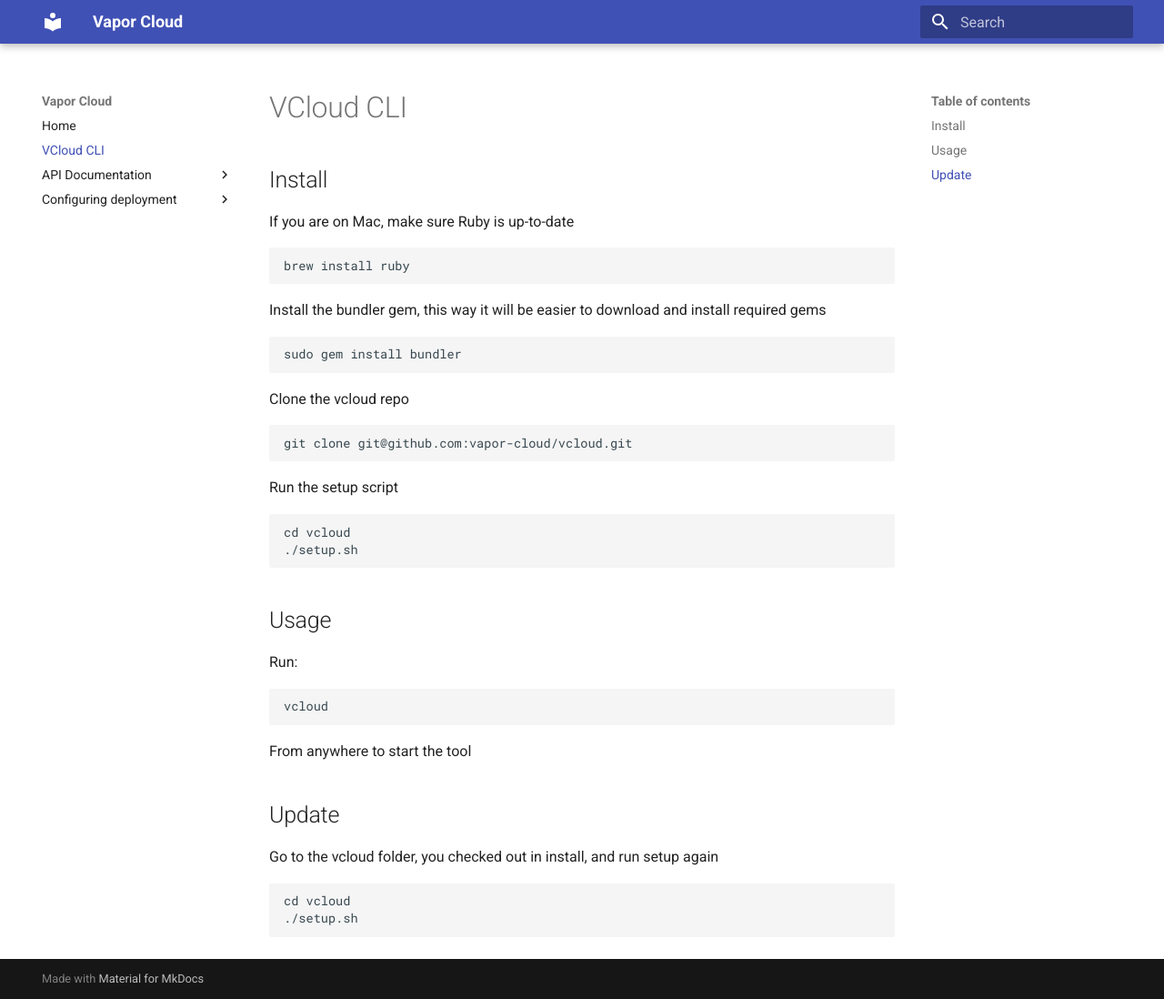
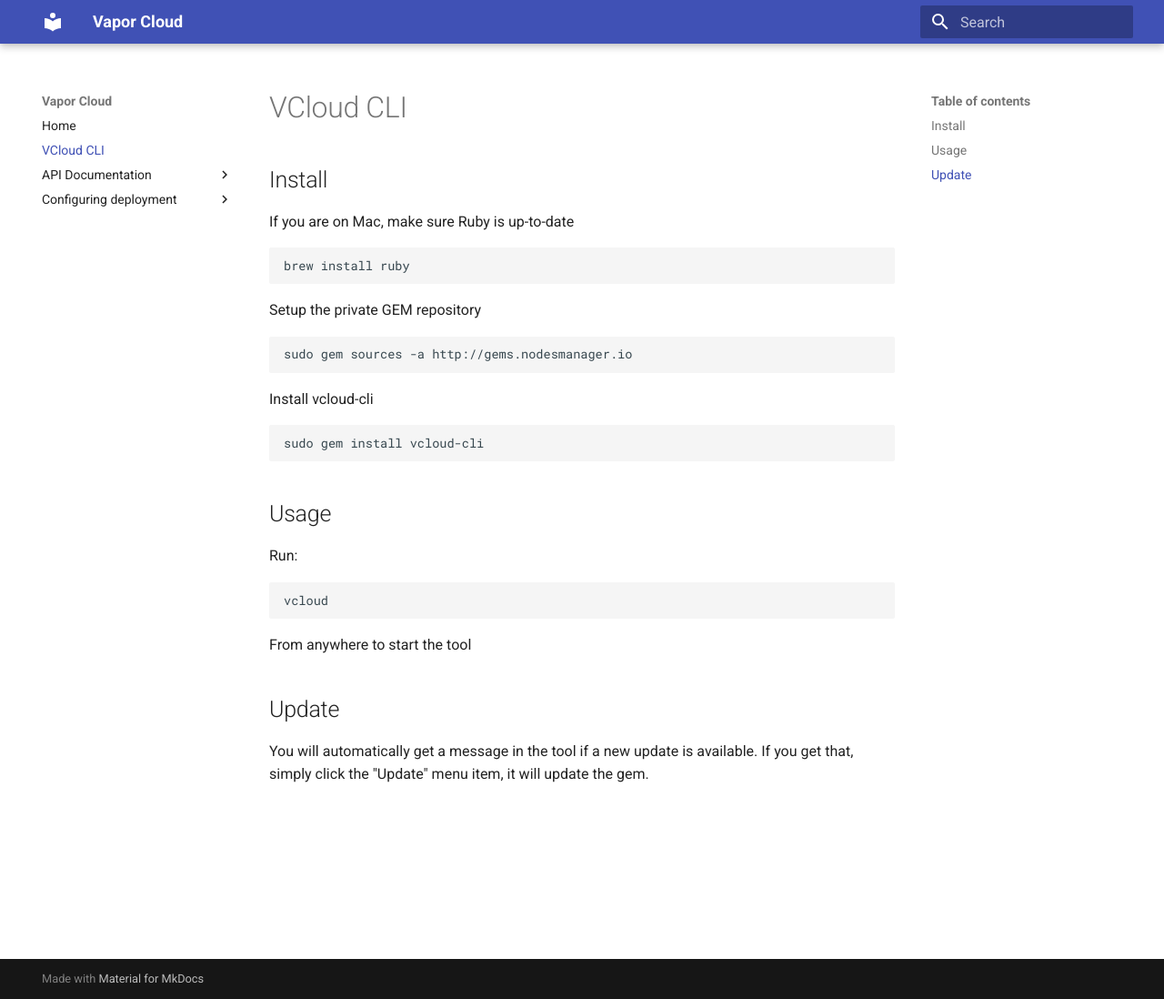
Before and after one commit to qutheory/cloud-documentation, an MkDocs documentation site: the page built from docs/vcloud-cli.md, in a window 1280 px wide and 1098 px high. Shown: the whole window at 91% size. Built offline with MkDocs 1.6.1 and Material for MkDocs 9.7.7, drawn with Linux system fonts in a browser that asks for light colours; old or Windows-style settings are respelled for this version of MkDocs.

Commit message:
Updating vcloud-cli doc

````diff
--- a/docs/vcloud-cli.md
+++ b/docs/vcloud-cli.md
@@ -8,24 +8,16 @@
 brew install ruby
 ```
 
-Install the bundler gem, this way it will be easier to download and
-install required gems
+Setup the private GEM repository
 
 ```
-sudo gem install bundler
+sudo gem sources -a http://gems.nodesmanager.io
 ```
 
-Clone the vcloud repo
+Install vcloud-cli
 
 ```
-git clone git@github.com:vapor-cloud/vcloud.git
-```
-
-Run the setup script
-
-```
-cd vcloud
-./setup.sh
+sudo gem install vcloud-cli
 ```
 
 ## Usage
@@ -40,9 +32,6 @@
 
 ## Update
 
-Go to the vcloud folder, you checked out in install, and run setup again
-
-```
-cd vcloud
-./setup.sh
-```
+You will automatically get a message in the tool if a new update is
+available. If you get that, simply click the "Update" menu item, it will
+update the gem.
````
